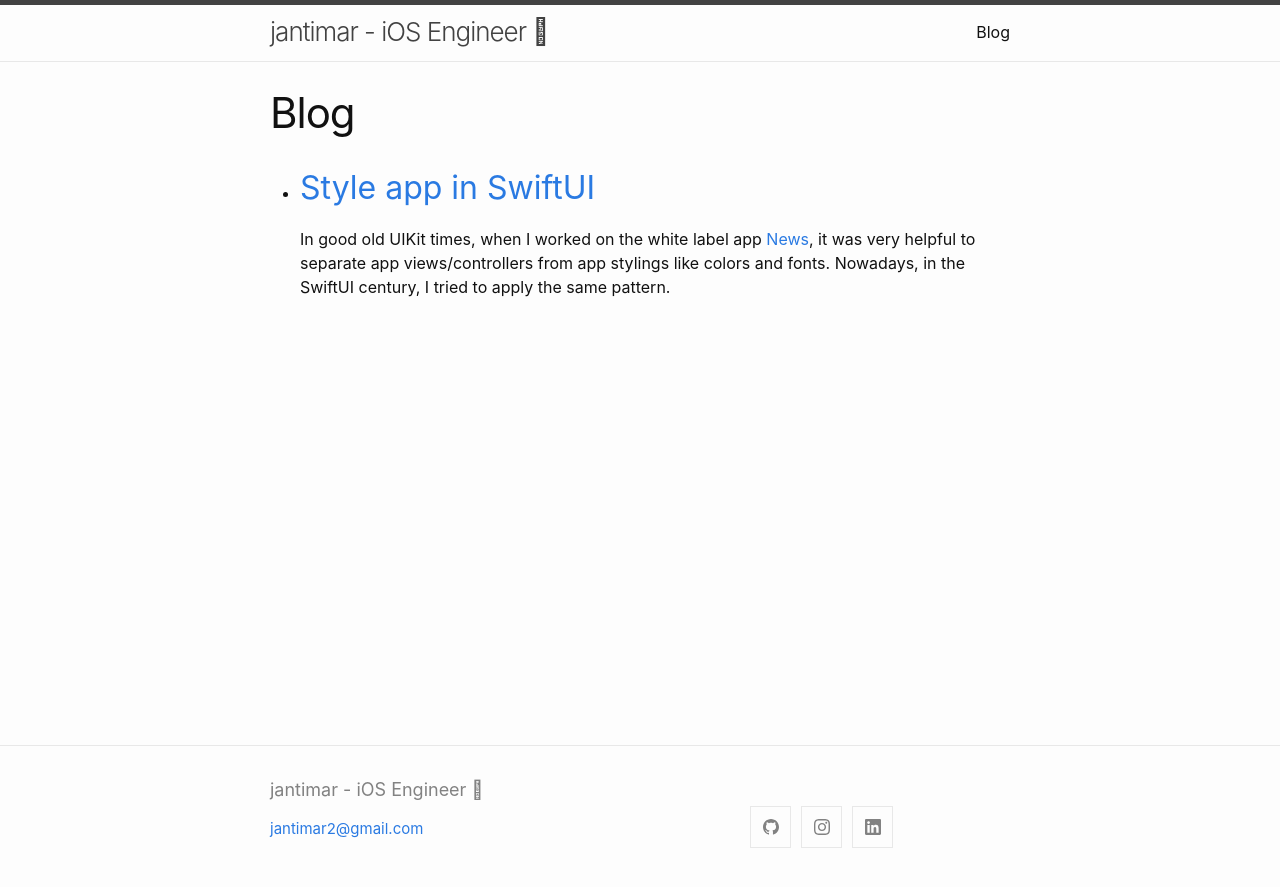
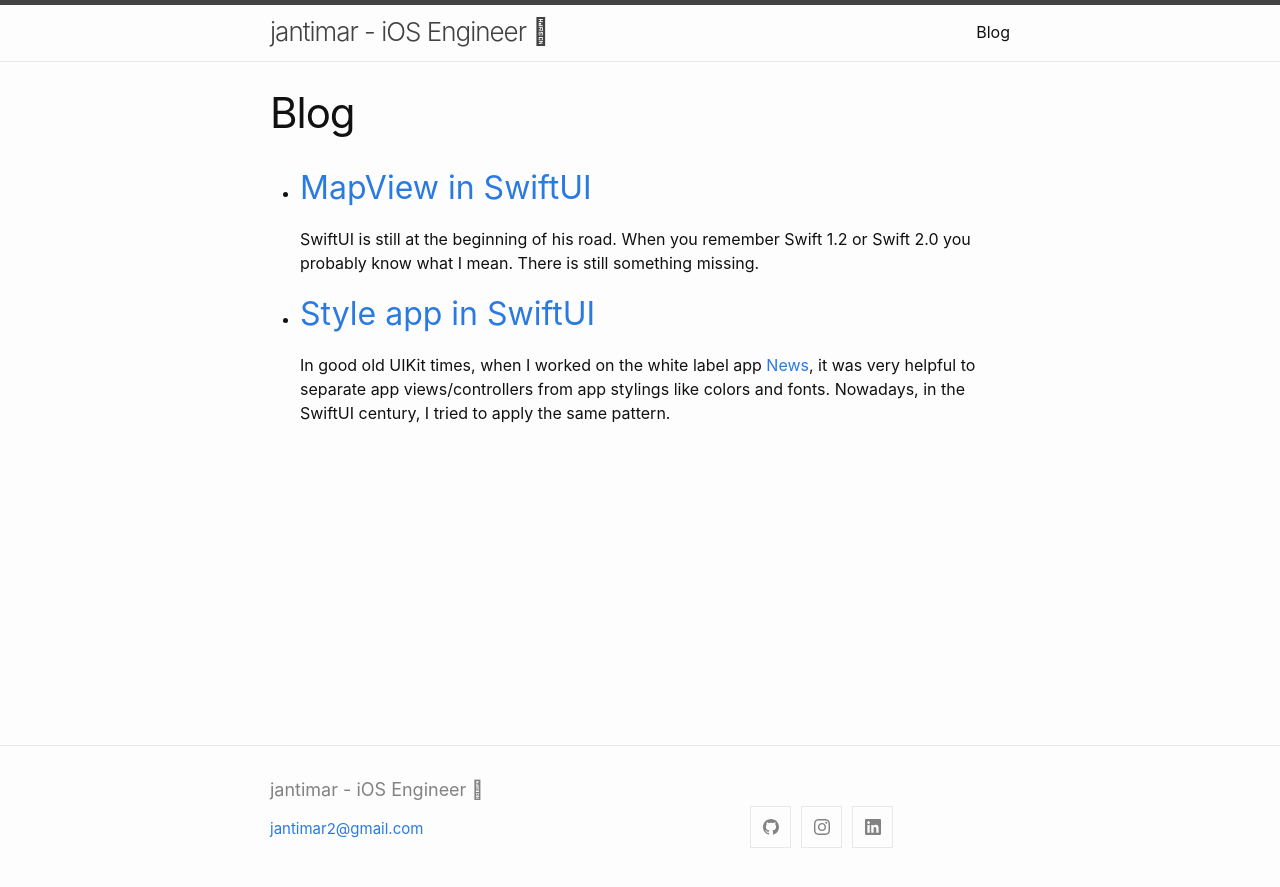
Before and after one commit to jantimar/jantimar.github.io, a Jekyll site: the page built from blog.md, in a window 1280 px wide. Shown: the top 887 px of the page. Built offline with Jekyll 4.4.1, drawn with Linux system fonts in a browser that asks for light colours; part of the change alters nothing that is shown.

Commit message:
Add MapView post

````diff
--- /dev/null
+++ b/_posts/2020-04-16-mapview-in-swiftui.markdown
@@ -0,0 +1,120 @@
+---
+layout: post
+author: Jan Timar
+title:  "MapView in SwiftUI"
+date:   2020-04-16 10:10:00 +0100
+---
+SwiftUI is still at the beginning of his road. When you remember Swift 1.2 or Swift 2.0 you probably know what I mean. There is still something missing.
+
+One of the base `View` which is missing in SwiftUI is `MKMapView`. Now, let’s go fix it with `UIViewRepresentable`.
+
+The first solution can look like this:
+
+```swift
+import SwiftUI
+import MapKit
+
+struct MapView: UIViewRepresentable {
+
+	@Binding var annotations: [MKAnnotation]
+
+	// MARK: - UIViewRepresentable
+	typealias UIViewType = MKMapView
+
+	func makeUIView(context: UIViewRepresentableContext<MapView>) -> MapView.UIViewType {
+		return MKMapView()
+	}
+
+	func updateUIView(_ uiView: MKMapView, context: UIViewRepresentableContext<MapView>) {
+		uiView.removeAnnotations(uiView.annotations)
+		uiView.addAnnotations(annotations)
+	}
+}
+```
+
+However, in this solution, all annotation should implement `MKAnnotation` which means everyone pin will inherit from `NSObject` and import `MapKit`
+
+So let’s now go fix this with new `MapAnnotation` protocol.
+
+```swift
+protocol MapAnnotation {
+	/// The center point (specified as a map coordinate) of the annotation.
+	var coordinate: CLLocationCoordinate2D { get }
+	/// The string containing the annotation’s title.
+	var title: String? { get }
+	/// The string containing the annotation’s subtitle.
+	var subtitle: String? { get }
+}
+
+extension MapAnnotation {
+	var title: String? { nil }
+	var subtitle: String? { nil }
+}
+```
+
+And update `MapView` to accept `MapAnnotation` protocol with `MKAnnotationWrapper` helper class.
+
+```swift
+import SwiftUI
+import MapKit
+
+struct MapView: UIViewRepresentable {
+
+	@Binding var annotations: [MapAnnotation]
+
+	// MARK: - UIViewRepresentable
+	typealias UIViewType = MKMapView
+
+	func makeUIView(context: UIViewRepresentableContext<MapView>) -> MapView.UIViewType {
+		return MKMapView()
+	}
+
+	func updateUIView(_ uiView: MKMapView, context: UIViewRepresentableContext<MapView>) {
+		uiView.removeAnnotations(uiView.annotations)
+		uiView.addAnnotations(annotations.map(MKAnnotationWrapper.init(annotation:)))
+	}
+}
+
+/// Enable remove `NSObject` and `MKAnnotation` depedencies from `MapView` annotations.
+private final class MKAnnotationWrapper: NSObject, MKAnnotation {
+	/// The center point (specified as a map coordinate) of the annotation.
+	var coordinate: CLLocationCoordinate2D { annotation.coordinate }
+	/// The string containing the annotation’s title.
+	var title: String? { annotation.title }
+	/// The string containing the annotation’s subtitle.
+	var subtitle: String? { annotation.subtitle }
+
+	var annotation: MapAnnotation
+
+	init(annotation: MapAnnotation) {
+		self.annotation = annotation
+	}
+}
+```
+
+Finally, our implementation will look more Swift and is independent of `NSObject`, `import MapKit` and `UIKit`. This solution works perfectly on a real device or simulator only in Preview shows like empty view.
+
+```swift
+struct Prague {
+    let title = "Prague"
+}
+
+extension Prague: MapAnnotation {
+    var coordinate: CLLocationCoordinate2D { .init(latitude: 50.08804, longitude: 14.42076) }
+}
+
+struct SampleView: View {
+    var body: some View {
+        MapView(annotations: .constant([Prague()]))
+    }
+}
+```
+
+{:refdef: style="text-align: center;"}
+![MapView on iPhone simulator](/assets/MapView/mapView.png){:class="img-responsive"}
+{: refdef}
+
+[Look at final MapView][1] implementation or on more other `UIKit` [views implemented to SwiftUI][2].
+
+[1]:https://github.com/jantimar/SwiftUI-snippets/blob/master/MapView.swift
+[2]:https://github.com/jantimar/SwiftUI-snippets
````
Also changed, not shown: _posts/2020-04-09-appstyle_in_swiftui.markdown (line endings or trailing spaces), assets/MapView/mapView.png (added).
